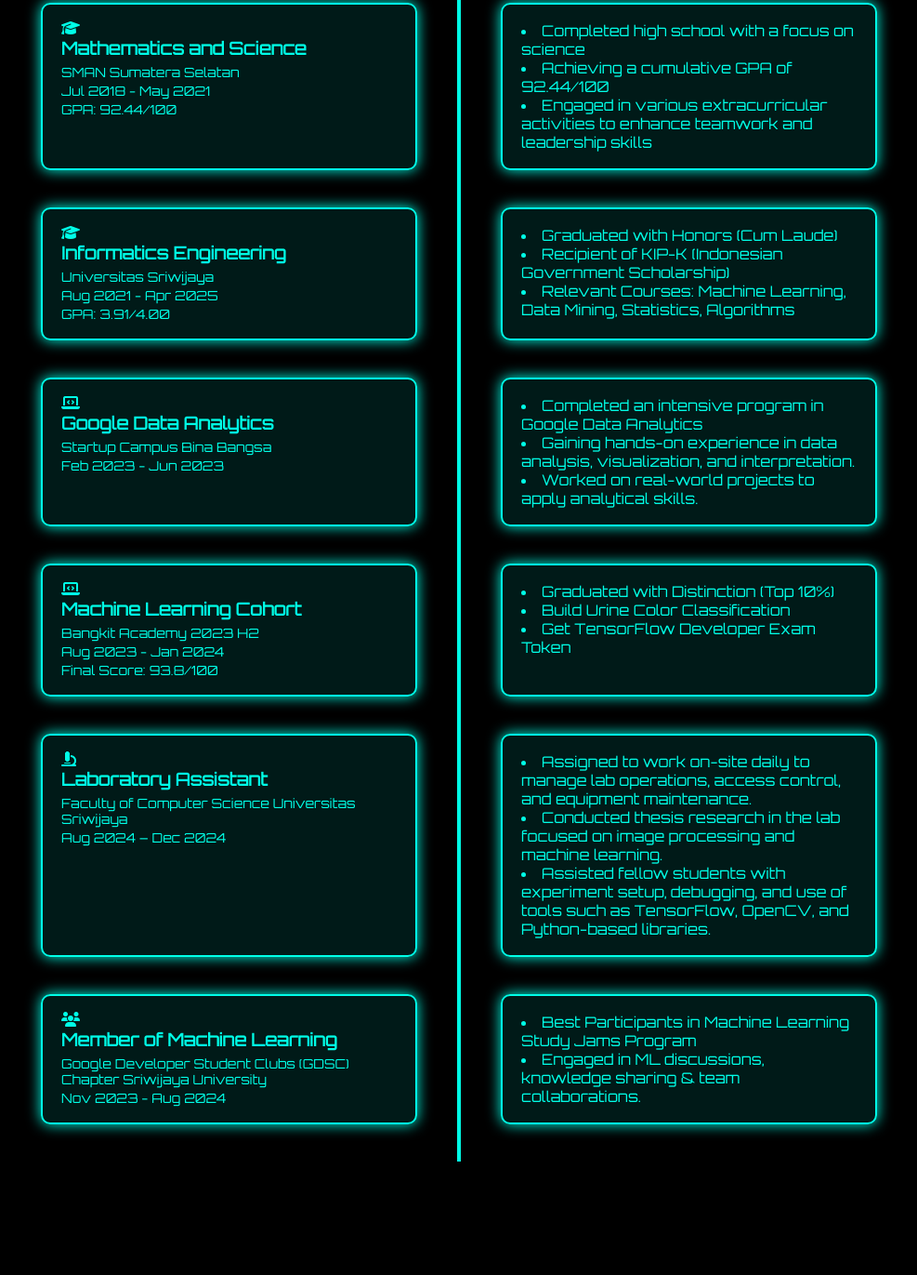
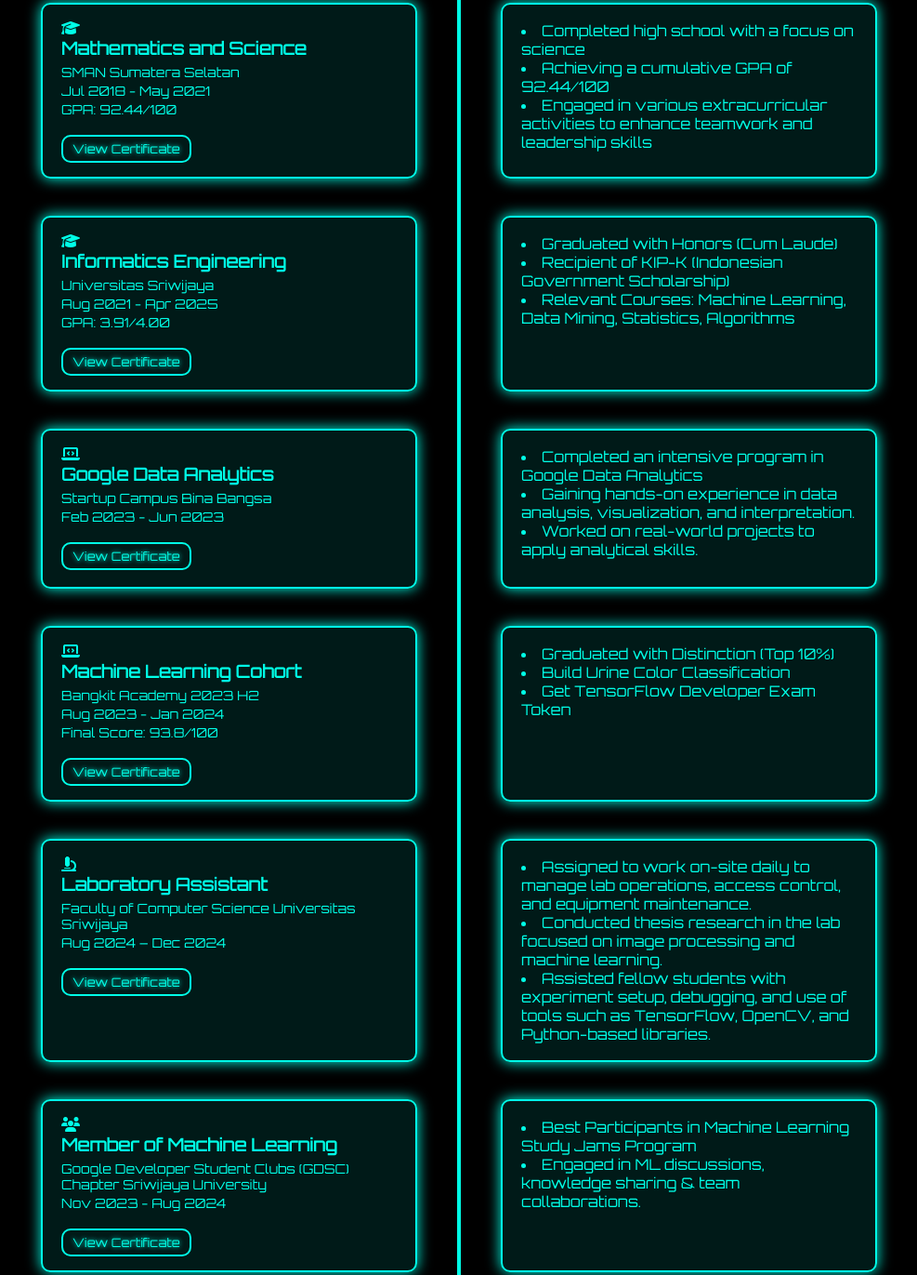
Before and after one commit to indraJuliansyahPutra/IndrAnalytics, a website with bundled scripts: page index.html in a window 1280 px wide. Shown: the part 1731-3102 px from the top of the page at 93% size, without its empty margins (146-1133 px from the left). Built offline with nearby package versions, Linux system fonts and the light colour scheme.

Commit message:
Add Certificate file in Education section

```diff
--- a/css/style.css
+++ b/css/style.css
@@ -257,6 +257,14 @@
 .timeline-content.left {
   text-align: left;
   position: relative;
+}
+
+.btn.education {
+  font-size: 13px;
+  padding: 5px 10px;
+  display: inline-block;
+  margin-top: 16px;
+  border-radius: 10px;
 }
 
 .timeline-content.right {
--- a/index.html
+++ b/index.html
@@ -107,6 +107,12 @@
             <p>SMAN Sumatera Selatan</p>
             <p>Jul 2018 - May 2021</p>
             <p>GPA: 92.44/100</p>
+            <a
+              href="https://drive.google.com/file/d/1OlLPhE93ZIjPLpFB0aR0_d3FA8WlBxt0/view?usp=sharing"
+              target="_blank"
+              class="btn education"
+              >View Certificate</a
+            >
           </div>
           <div class="timeline-content right">
             <p>
@@ -126,6 +132,12 @@
             <p>Universitas Sriwijaya</p>
             <p>Aug 2021 - Apr 2025</p>
             <p>GPA: 3.91/4.00</p>
+            <a
+              href="https://drive.google.com/file/d/1ubtwGiswIFr7Ff8ae6aVZf6m-LOa3XY9/view?usp=sharing"
+              target="_blank"
+              class="btn education"
+              >View Certificate</a
+            >
           </div>
           <div class="timeline-content right">
             <p>
@@ -144,6 +156,12 @@
             <h3>Google Data Analytics</h3>
             <p>Startup Campus Bina Bangsa</p>
             <p>Feb 2023 - Jun 2023</p>
+            <a
+              href="https://drive.google.com/file/d/1eYHGSVWGHB7wsaPDMYAnSKU7loVfB9Dl/view?usp=sharing"
+              target="_blank"
+              class="btn education"
+              >View Certificate</a
+            >
             <p></p>
           </div>
           <div class="timeline-content right">
@@ -164,6 +182,12 @@
             <p>Bangkit Academy 2023 H2</p>
             <p>Aug 2023 - Jan 2024</p>
             <p>Final Score: 93.8/100</p>
+            <a
+              href="https://drive.google.com/file/d/1aBky_WxqOWJ5_TTOprM1EbHo0x2jVv6X/view?usp=sharing"
+              target="_blank"
+              class="btn education"
+              >View Certificate</a
+            >
           </div>
           <div class="timeline-content right">
             <p>
@@ -179,6 +203,12 @@
             <h3>Laboratory Assistant</h3>
             <p>Faculty of Computer Science Universitas Sriwijaya</p>
             <p>Aug 2024 – Dec 2024</p>
+            <a
+              href="https://drive.google.com/file/d/1iE1awatOAE5vxINME3zELv8OAELNoYnE/view?usp=sharing"
+              target="_blank"
+              class="btn education"
+              >View Certificate</a
+            >
           </div>
           <div class="timeline-content right">
             <p>
@@ -206,6 +236,12 @@
               Google Developer Student Clubs (GDSC) Chapter Sriwijaya University
             </p>
             <p>Nov 2023 - Aug 2024</p>
+            <a
+              href="https://drive.google.com/file/d/11xaBqg7dVRbwqdCM9F2WtDVul2OP78Tr/view?usp=sharing"
+              target="_blank"
+              class="btn education"
+              >View Certificate</a
+            >
           </div>
           <div class="timeline-content right">
             <p>
```
